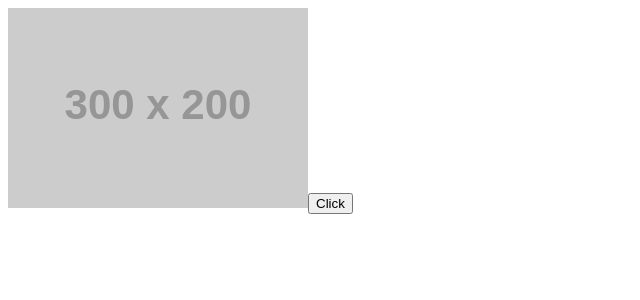
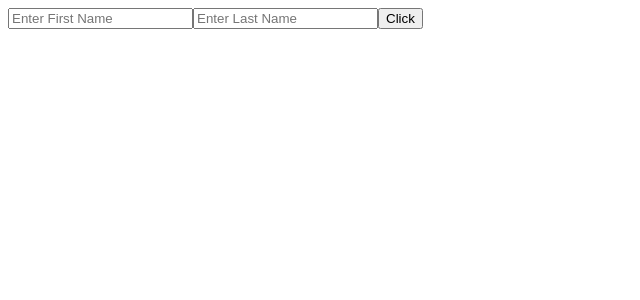
Before and after one commit to tarekhossen71/React, a React (Vite) app: page / in a window 1280 px wide. Shown: the top 300 px of the page, without its empty margins (0-640 px from the left). Built offline with nearby package versions, Linux system fonts and the light colour scheme.

Commit message:
useRef input

```diff
--- a/src/components/UseRef.jsx
+++ b/src/components/UseRef.jsx
@@ -2,15 +2,22 @@ import React, { useRef } from 'react';
 
 const UseRef = () => {
 
-    let myHeading = useRef();
-    let myImg = useRef();
+    // let myHeading = useRef();
+    // let myImg = useRef();
+    let firstName,lastName = useRef();
+    // let lastName = useRef();
 
     const change = () => {
         // myHeading.current.innerText="New heading";
         // myHeading.innerText="New heading";
-        myImg.current.src = 'https://placehold.co/300';
-        myImg.current.setAttribute('width','500px');
-        myImg.current.setAttribute('height','300px');
+        // change attr
+        // myImg.current.src = 'https://placehold.co/300';
+        // myImg.current.setAttribute('width','500px');
+        // myImg.current.setAttribute('height','300px');
+        // change input
+        let fName = firstName.value;
+        let lName = lastName.value;
+        alert(fName+' ' +lName);
     }
 
     return (
@@ -20,7 +27,9 @@ const UseRef = () => {
             {/* <h1 ref={(h1)=>myHeading= h1}>Defalut heading</h1>
              */}
 
-             <img ref={myImg} src="https://placehold.co/300x200" alt="" />
+             {/* <img ref={myImg} src="https://placehold.co/300x200" alt="" /> */}
+             <input type="text" ref={(a)=>firstName=a} name='fname' placeholder='Enter First Name' />
+             <input type="text" ref={(b)=>lastName=b} name='lname' placeholder='Enter Last Name' />
             <button onClick={change}>Click</button>
         </div>
     );
```
